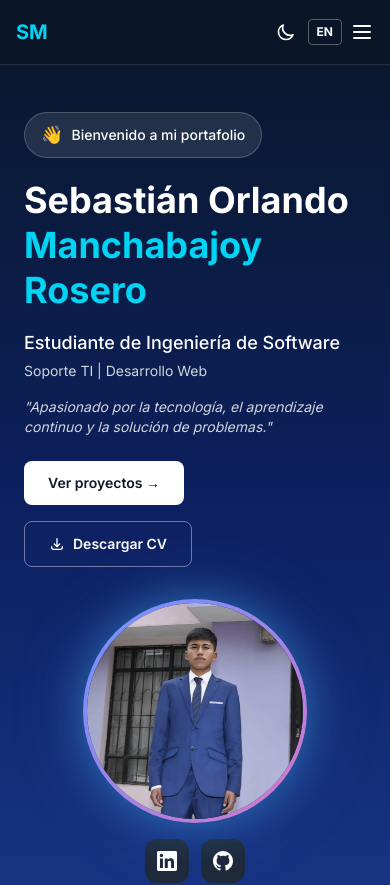
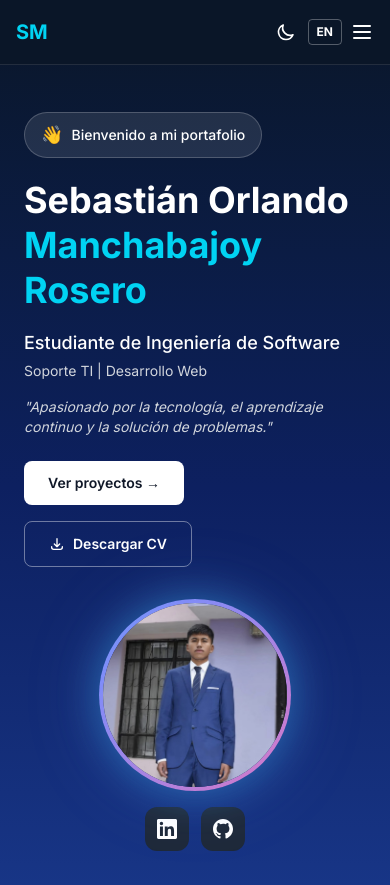
Before and after one commit to SebastianRosero16/Portafolio, a Next.js app: page / in a window 390 px wide. Shown: the top 885 px of the page. Built offline with nearby package versions, Linux system fonts and the light colour scheme.

Commit message:
fix: eliminar scroll horizontal en mobile

```diff
--- a/app/layout.tsx
+++ b/app/layout.tsx
@@ -17,7 +17,7 @@ export default function RootLayout({
 }) {
   return (
     <html lang="es">
-      <body className={inter.className}>
+      <body className={`${inter.className} overflow-x-hidden`}>
         <AppProvider>{children}</AppProvider>
       </body>
     </html>
--- a/components/Hero.tsx
+++ b/components/Hero.tsx
@@ -57,7 +57,7 @@ export default function Hero() {
 
           {/* Right: profile photo + social links */}
           <div className="flex flex-col items-center gap-4 shrink-0">
-            <div className="relative w-56 h-56 sm:w-72 sm:h-72">
+            <div className="relative w-48 h-48 sm:w-72 sm:h-72">
               {/* Gradient ring */}
               <div
                 className="absolute inset-0 rounded-full"
```
